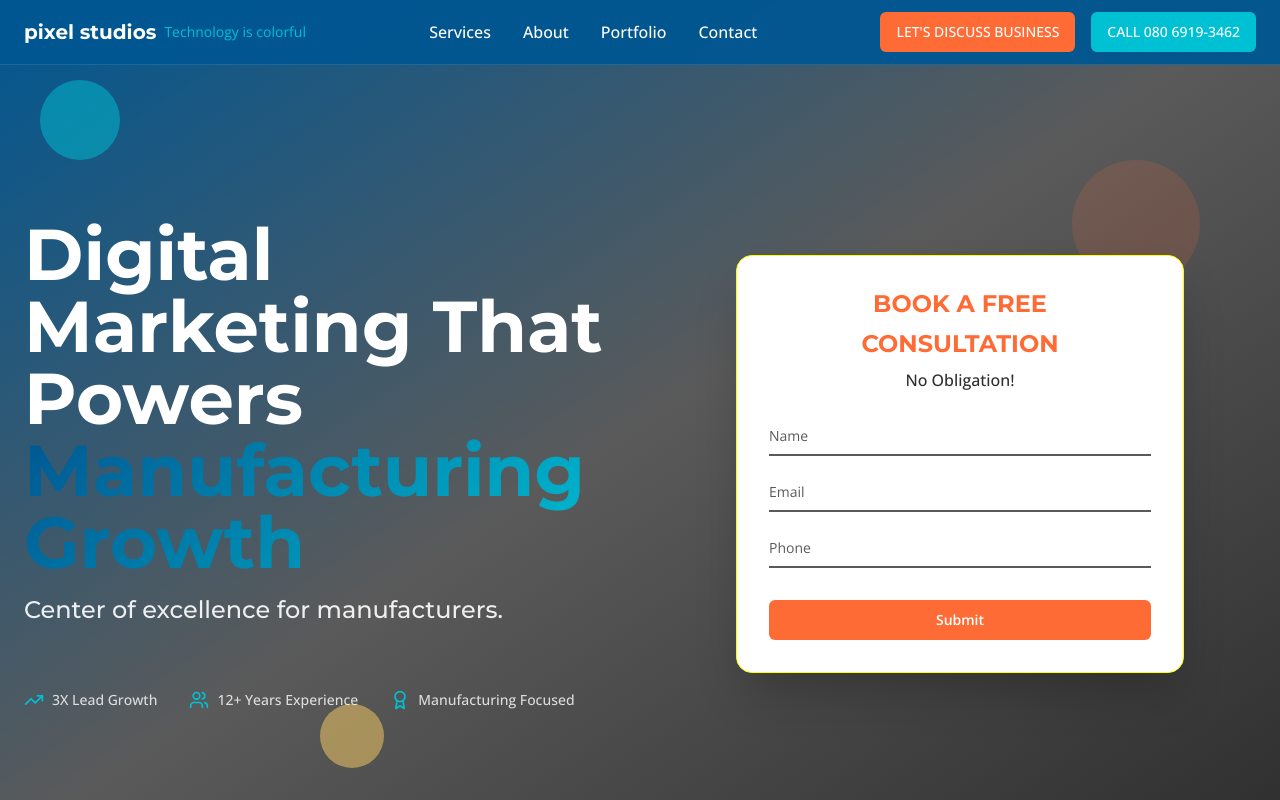
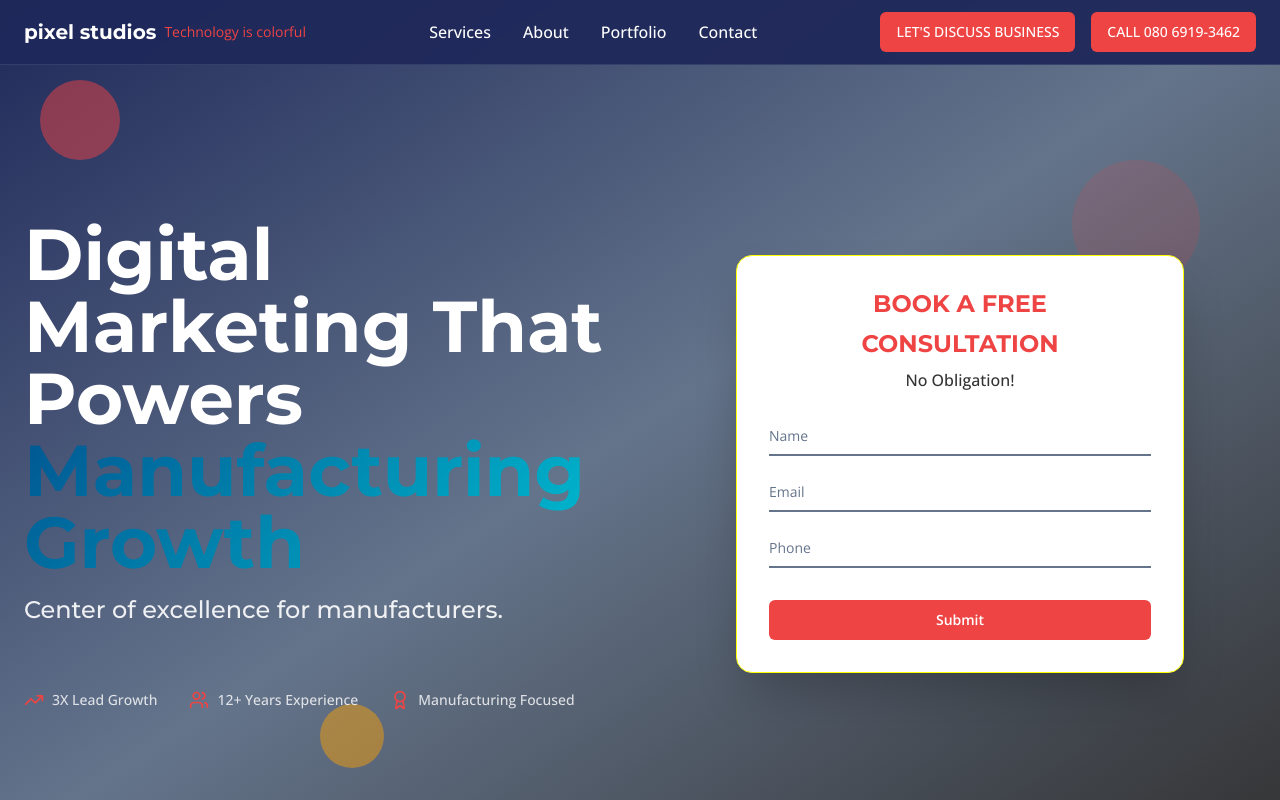
Before and after one commit to arun-pixel123/industrial-growth-forge, a React (Vite) app: page / in a window 1280 px wide. Shown: the top 800 px of the page. Built offline with nearby package versions, Linux system fonts and the light colour scheme.

Commit message:
Reapply color scheme
Reapplied the color scheme from the uploaded image to the landing page, ensuring consistency across all elements without altering content.

```diff
--- a/src/index.css
+++ b/src/index.css
@@ -8,33 +8,33 @@
 
 @layer base {
   :root {
-    --background: 245 247 250; /* factory-white */
-    --foreground: 46 46 46; /* engine-gray */
+    --background: 255 255 255;
+    --foreground: 51 51 51;
 
     --card: 255 255 255;
-    --card-foreground: 46 46 46;
+    --card-foreground: 51 51 51;
 
     --popover: 255 255 255;
-    --popover-foreground: 46 46 46;
+    --popover-foreground: 51 51 51;
 
-    --primary: 0 87 146; /* industrial-blue */
+    --primary: 31 41 90; /* dark blue */
     --primary-foreground: 255 255 255;
 
-    --secondary: 245 247 250;
-    --secondary-foreground: 46 46 46;
+    --secondary: 248 250 252;
+    --secondary-foreground: 51 51 51;
 
-    --muted: 245 247 250;
-    --muted-foreground: 90 90 90; /* steel-gray */
+    --muted: 248 250 252;
+    --muted-foreground: 100 116 139;
 
-    --accent: 0 193 212; /* precision-teal */
+    --accent: 239 68 68; /* red-orange accent */
     --accent-foreground: 255 255 255;
 
-    --destructive: 255 107 53; /* machinery-orange */
+    --destructive: 239 68 68; /* red-orange */
     --destructive-foreground: 255 255 255;
 
-    --border: 220 220 220;
-    --input: 245 247 250;
-    --ring: 0 87 146;
+    --border: 226 232 240;
+    --input: 248 250 252;
+    --ring: 31 41 90;
 
     --radius: 0.5rem;
   }
--- a/tailwind.config.ts
+++ b/tailwind.config.ts
@@ -53,14 +53,14 @@ export default {
 					DEFAULT: 'hsl(var(--card))',
 					foreground: 'hsl(var(--card-foreground))'
 				},
-				// Industrial Manufacturing Color Palette
-				'industrial-blue': '#005792',
-				'machinery-orange': '#FF6B35',
-				'engine-gray': '#2E2E2E',
-				'steel-gray': '#5A5A5A',
-				'factory-white': '#F5F7FA',
-				'precision-teal': '#00C1D4',
-				'warning-yellow': '#FFD166',
+				// Updated Color Palette
+				'industrial-blue': '#1F295A',
+				'machinery-orange': '#EF4444',
+				'engine-gray': '#333333',
+				'steel-gray': '#64748B',
+				'factory-white': '#FFFFFF',
+				'precision-teal': '#EF4444',
+				'warning-yellow': '#F59E0B',
 			},
 			borderRadius: {
 				lg: 'var(--radius)',
```
